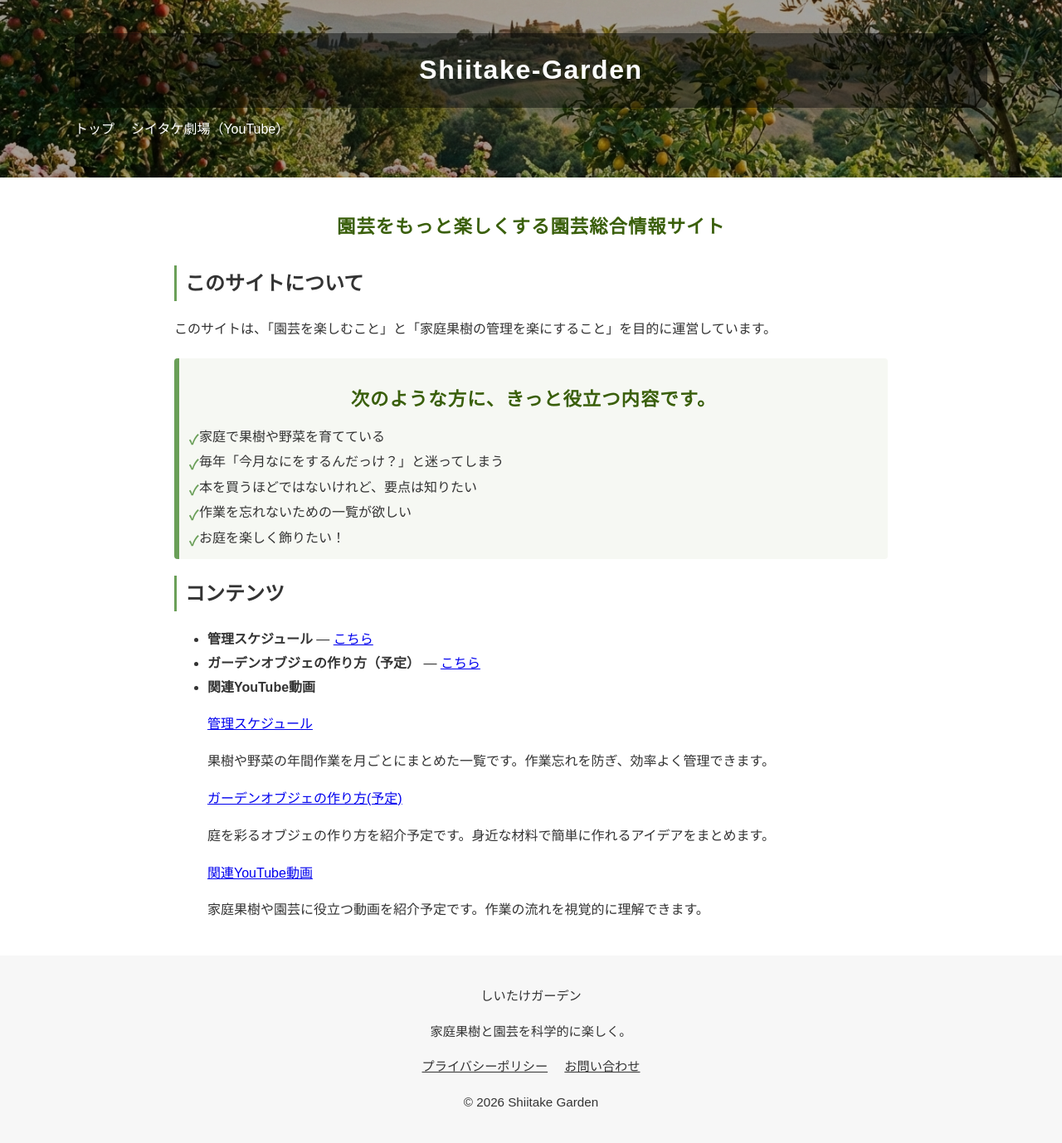
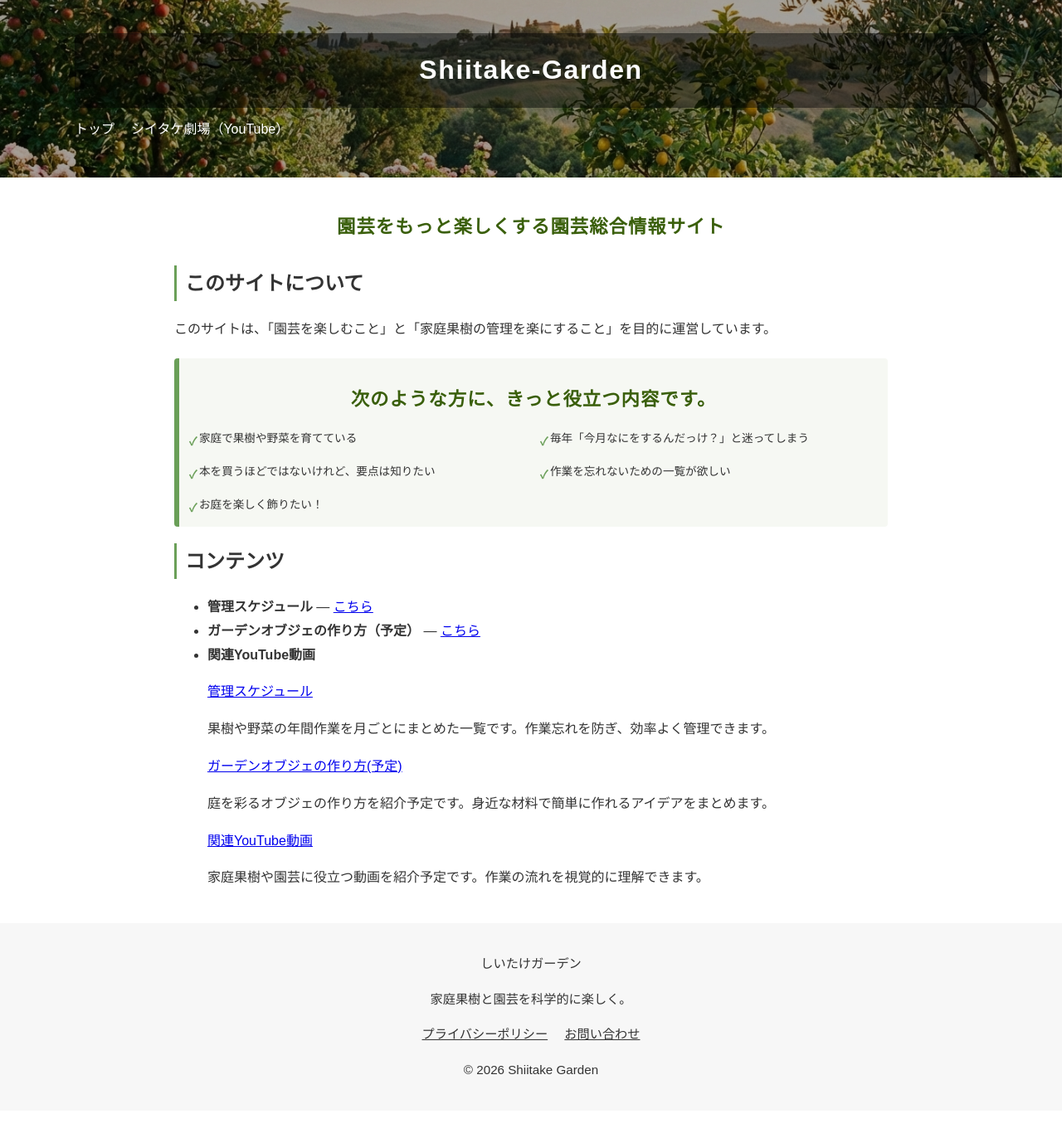
Before and after one commit to shiitake-garden/shiitake-garden.github.io, a Jekyll site: the page built from index.html, in a window 1280 px wide. Shown: the whole page at 83% size. Built offline with Jekyll 4.4.1, drawn with Linux system fonts in a browser that asks for light colours; after the commit the page ends 1339 px from its top, so only the background shows below that.

Commit message:
Update site.css

```diff
--- a/assets/css/site.css
+++ b/assets/css/site.css
@@ -55,6 +55,20 @@ h3 {
   margin: 20px 0 10px;
   letter-spacing: 1px;
 }
+.for-you ul {
+  display: grid;
+  grid-template-columns: repeat(2, 1fr); /* 2列 */
+  gap: 0.4rem 1rem; /* 行間・列間の調整 */
+  padding-left: 0; /* 左の余白を消す（任意） */
+  list-style-position: inside; /* ●を内側に */
+  font-size: 0.85rem; /* 文字を小さく */
+}
+
+.for-you li {
+  margin: 0.2rem 0;
+}
+
+
 /*ヘッダー部分のスタイル*/
 .site-header {
   position: relative;
```
